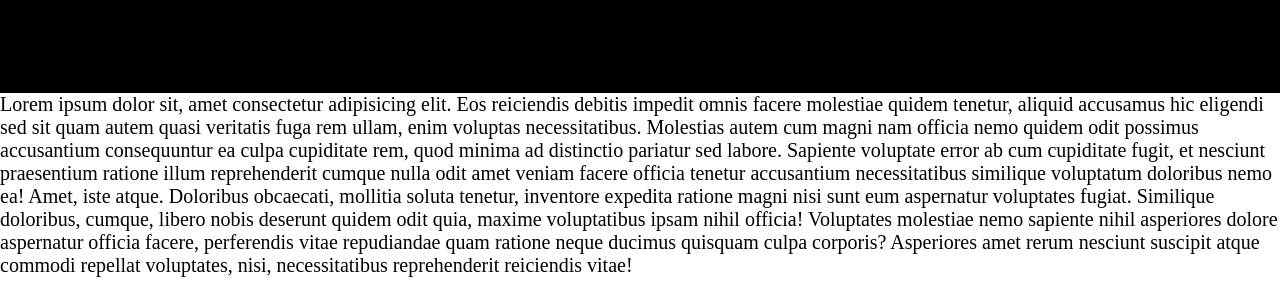
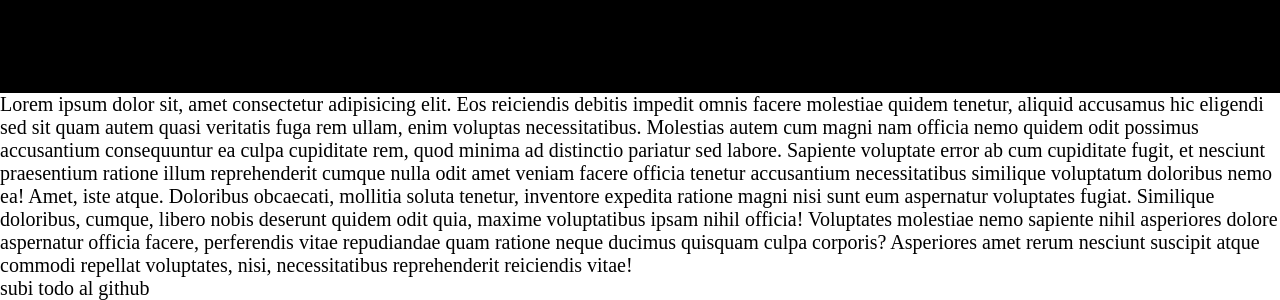
Before and after one commit to jpalesta/Pruebas, a plain HTML site: page index.html in a window 1280 px wide. Shown: the part 834-1134 px from the top of the page. Before the commit the page ends 1111 px from the top, so only its background shows below. Drawn offline with Linux system fonts and the light colour scheme.

Commit message:
1°modificacion en la nube

```diff
--- a/index.html
+++ b/index.html
@@ -26,5 +26,6 @@
     <section>2</section>
     <p>Lorem ipsum dolor sit, amet consectetur adipisicing elit. Eos reiciendis debitis impedit omnis facere molestiae quidem tenetur, aliquid accusamus hic eligendi sed sit quam autem quasi veritatis fuga rem ullam, enim voluptas necessitatibus. Molestias autem cum magni nam officia nemo quidem odit possimus accusantium consequuntur ea culpa cupiditate rem, quod minima ad distinctio pariatur sed labore. Sapiente voluptate error ab cum cupiditate fugit, et nesciunt praesentium ratione illum reprehenderit cumque nulla odit amet veniam facere officia tenetur accusantium necessitatibus similique voluptatum doloribus nemo ea! Amet, iste atque. Doloribus obcaecati, mollitia soluta tenetur, inventore expedita ratione magni nisi sunt eum aspernatur voluptates fugiat. Similique doloribus, cumque, libero nobis deserunt quidem odit quia, maxime voluptatibus ipsam nihil officia! Voluptates molestiae nemo sapiente nihil asperiores dolore aspernatur officia facere, perferendis vitae repudiandae quam ratione neque ducimus quisquam culpa corporis? Asperiores amet rerum nesciunt suscipit atque commodi repellat voluptates, nisi, necessitatibus reprehenderit reiciendis vitae!
     </p>
+    <p>subi todo al github</p>
 </body>
 </html>
```
